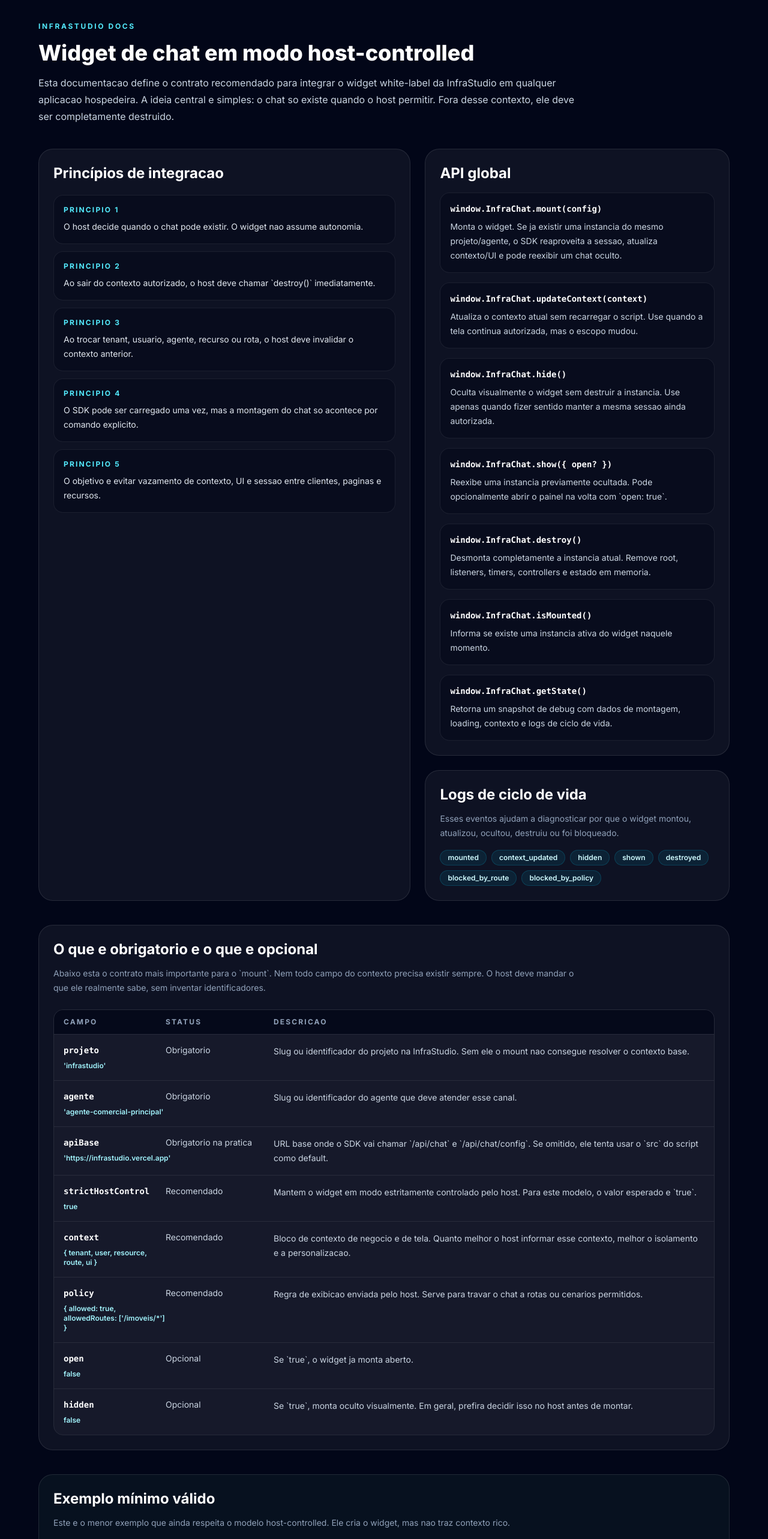
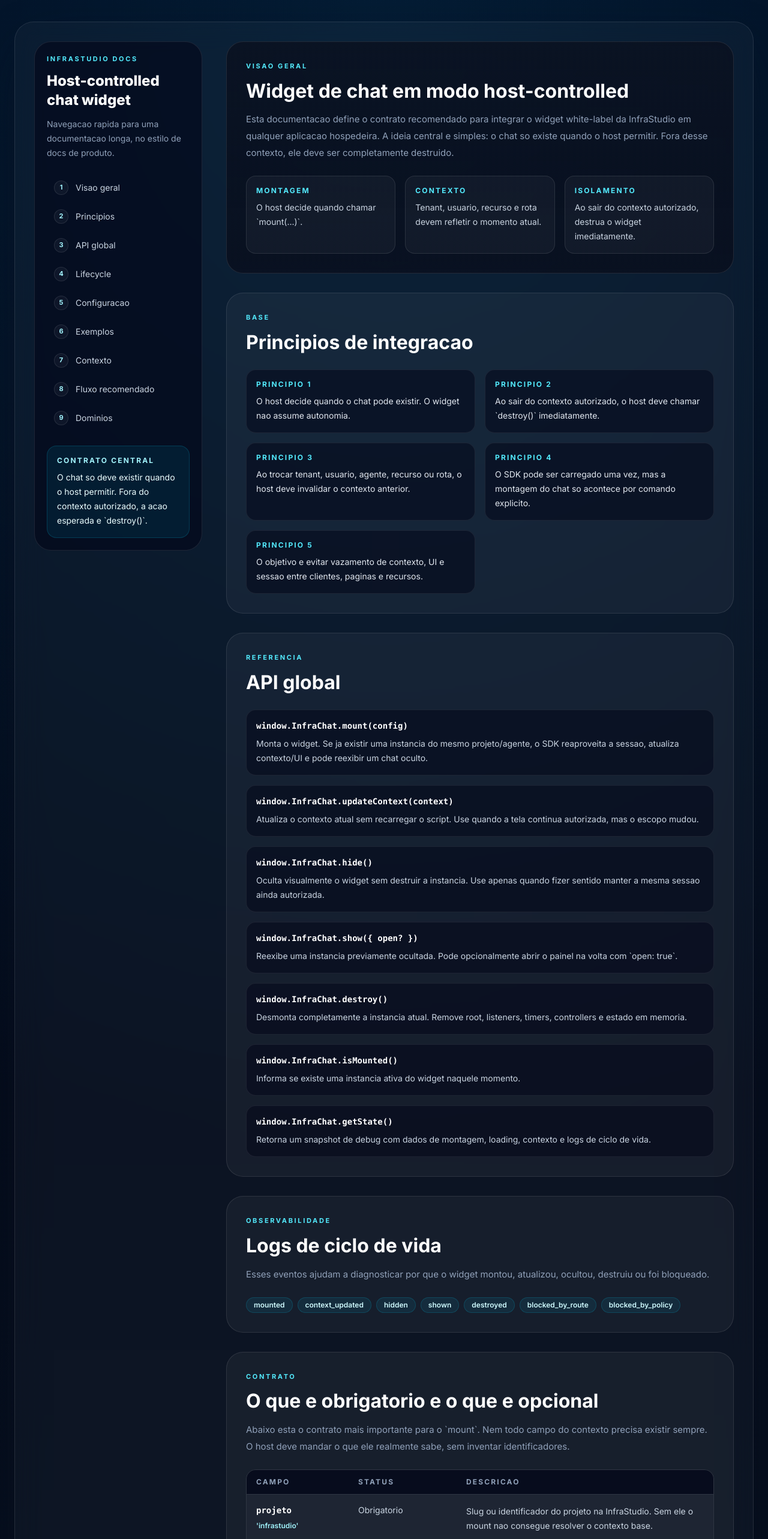
Before and after one commit to pitter775/InfraStudio, a Next.js app: page /docs/chat-widget-host-control in a window 1280 px wide. Shown: the part 20-2586 px from the top of the page at 60% size. Built offline with nearby package versions, Linux system fonts and the light colour scheme.

Commit message:
Redesign docs navigation layout

```diff
--- a/app/docs/chat-widget-host-control/page.tsx
+++ b/app/docs/chat-widget-host-control/page.tsx
@@ -273,6 +273,18 @@ const serviceExample = [
   "}",
 ].join("\n");
 
+const docSections = [
+  { id: "overview", label: "Visao geral" },
+  { id: "principles", label: "Principios" },
+  { id: "api", label: "API global" },
+  { id: "logs", label: "Lifecycle" },
+  { id: "config", label: "Configuracao" },
+  { id: "examples", label: "Exemplos" },
+  { id: "context", label: "Contexto" },
+  { id: "lifecycle-actions", label: "Fluxo recomendado" },
+  { id: "domains", label: "Dominios" },
+];
+
 function CodeBlock({ code }: { code: string }) {
   return (
     <pre className="overflow-x-auto rounded-2xl border border-white/10 bg-slate-950/70 p-4 text-xs leading-6 text-slate-200">
@@ -281,36 +293,108 @@ function CodeBlock({ code }: { code: string }) {
   );
 }
 
+function Section({
+  id,
+  eyebrow,
+  title,
+  description,
+  children,
+  className = "",
+}: {
+  id: string;
+  eyebrow?: string;
+  title: string;
+  description?: string;
+  children: React.ReactNode;
+  className?: string;
+}) {
+  return (
+    <section id={id} className={`scroll-mt-24 rounded-[28px] border border-white/10 bg-white/[0.045] p-6 md:p-8 ${className}`}>
+      {eyebrow ? <p className="text-[11px] font-bold uppercase tracking-[0.24em] text-cyan-300">{eyebrow}</p> : null}
+      <h2 className="mt-3 text-2xl font-bold text-white md:text-[2rem]">{title}</h2>
+      {description ? <p className="mt-3 max-w-4xl text-sm leading-7 text-slate-400 md:text-[15px]">{description}</p> : null}
+      <div className="mt-6">{children}</div>
+    </section>
+  );
+}
+
 export default function ChatWidgetHostControlDocsPage() {
   return (
-    <main className="min-h-screen bg-slate-950 px-6 py-14 text-slate-100">
-      <div className="mx-auto max-w-6xl">
-        <p className="text-xs font-bold uppercase tracking-[0.22em] text-cyan-300">InfraStudio Docs</p>
-        <h1 className="mt-4 text-4xl font-extrabold text-white">Widget de chat em modo host-controlled</h1>
-        <p className="mt-4 max-w-4xl text-base leading-7 text-slate-300">
-          Esta documentacao define o contrato recomendado para integrar o widget white-label da InfraStudio em qualquer aplicacao hospedeira. A ideia central e
-          simples: o chat so existe quando o host permitir. Fora desse contexto, ele deve ser completamente destruido.
+    <main className="min-h-screen bg-[radial-gradient(circle_at_top,rgba(14,165,233,0.14),transparent_24%),linear-gradient(180deg,#020617_0%,#07111f_42%,#020617_100%)] px-4 py-10 text-slate-100 md:px-6 md:py-14">
+      <div className="mx-auto max-w-7xl">
+        <div className="rounded-[32px] border border-white/10 bg-white/[0.03] p-6 shadow-[0_24px_80px_-34px_rgba(8,15,30,0.92)] backdrop-blur-xl md:p-8">
+          <div className="grid gap-10 lg:grid-cols-[260px_minmax(0,1fr)] xl:grid-cols-[280px_minmax(0,1fr)]">
+            <aside className="lg:sticky lg:top-6 lg:self-start">
+              <div className="rounded-[28px] border border-white/10 bg-slate-950/60 p-5">
+                <p className="text-[11px] font-bold uppercase tracking-[0.24em] text-cyan-300">InfraStudio Docs</p>
+                <h1 className="mt-3 text-2xl font-extrabold text-white">Host-controlled chat widget</h1>
+                <p className="mt-3 text-sm leading-6 text-slate-400">
+                  Navegacao rapida para uma documentacao longa, no estilo de docs de produto.
                 </p>
 
-        <section className="mt-10 grid gap-6 lg:grid-cols-[1.1fr_0.9fr]">
-          <div className="rounded-3xl border border-white/10 bg-white/5 p-6">
-            <h2 className="text-2xl font-bold text-white">Princípios de integracao</h2>
-            <div className="mt-5 space-y-3">
+                <nav className="mt-6 space-y-1">
+                  {docSections.map((section, index) => (
+                    <a
+                      key={section.id}
+                      href={`#${section.id}`}
+                      className="group flex items-center gap-3 rounded-2xl px-3 py-2.5 text-sm text-slate-300 transition-colors hover:bg-white/[0.06] hover:text-white"
+                    >
+                      <span className="inline-flex h-6 w-6 items-center justify-center rounded-full border border-white/10 bg-white/[0.04] text-[11px] font-bold text-cyan-200 group-hover:border-cyan-400/30 group-hover:bg-cyan-500/10">
+                        {index + 1}
+                      </span>
+                      <span>{section.label}</span>
+                    </a>
+                  ))}
+                </nav>
+
+                <div className="mt-6 rounded-2xl border border-cyan-500/20 bg-cyan-500/10 p-4">
+                  <p className="text-xs font-bold uppercase tracking-[0.18em] text-cyan-200">Contrato central</p>
+                  <p className="mt-2 text-sm leading-6 text-cyan-50">
+                    O chat so deve existir quando o host permitir. Fora do contexto autorizado, a acao esperada e `destroy()`.
+                  </p>
+                </div>
+              </div>
+            </aside>
+
+            <div className="min-w-0 space-y-8">
+              <Section
+                id="overview"
+                eyebrow="Visao geral"
+                title="Widget de chat em modo host-controlled"
+                description="Esta documentacao define o contrato recomendado para integrar o widget white-label da InfraStudio em qualquer aplicacao hospedeira. A ideia central e simples: o chat so existe quando o host permitir. Fora desse contexto, ele deve ser completamente destruido."
+                className="bg-[linear-gradient(180deg,rgba(8,15,30,0.86),rgba(6,10,24,0.74))]"
+              >
+                <div className="grid gap-4 md:grid-cols-3">
+                  <div className="rounded-2xl border border-white/10 bg-white/[0.04] p-4">
+                    <p className="text-xs font-bold uppercase tracking-[0.18em] text-cyan-300">Montagem</p>
+                    <p className="mt-2 text-sm leading-6 text-slate-300">O host decide quando chamar `mount(...)`.</p>
+                  </div>
+                  <div className="rounded-2xl border border-white/10 bg-white/[0.04] p-4">
+                    <p className="text-xs font-bold uppercase tracking-[0.18em] text-cyan-300">Contexto</p>
+                    <p className="mt-2 text-sm leading-6 text-slate-300">Tenant, usuario, recurso e rota devem refletir o momento atual.</p>
+                  </div>
+                  <div className="rounded-2xl border border-white/10 bg-white/[0.04] p-4">
+                    <p className="text-xs font-bold uppercase tracking-[0.18em] text-cyan-300">Isolamento</p>
+                    <p className="mt-2 text-sm leading-6 text-slate-300">Ao sair do contexto autorizado, destrua o widget imediatamente.</p>
+                  </div>
+                </div>
+              </Section>
+
+              <Section id="principles" eyebrow="Base" title="Principios de integracao">
+                <div className="grid gap-4 md:grid-cols-2">
                   {integrationPrinciples.map((item, index) => (
-                <div key={item} className="rounded-2xl border border-white/8 bg-slate-950/50 px-4 py-4">
+                    <div key={item} className="rounded-2xl border border-white/8 bg-slate-950/55 px-4 py-4">
                       <p className="text-xs font-bold uppercase tracking-[0.18em] text-cyan-300">Principio {index + 1}</p>
                       <p className="mt-2 text-sm leading-6 text-slate-200">{item}</p>
                     </div>
                   ))}
                 </div>
-          </div>
+              </Section>
 
-          <div className="space-y-6">
-            <div className="rounded-3xl border border-white/10 bg-white/5 p-6">
-              <h2 className="text-2xl font-bold text-white">API global</h2>
-              <div className="mt-4 space-y-4">
+              <Section id="api" eyebrow="Referencia" title="API global">
+                <div className="space-y-4">
                   {apiReference.map((item) => (
-                  <div key={item.name} className="rounded-2xl border border-white/8 bg-slate-950/50 p-4">
+                    <div key={item.name} className="rounded-2xl border border-white/8 bg-slate-950/55 p-4">
                       <p className="text-sm font-bold text-white">
                         <code>{item.name}</code>
                       </p>
@@ -318,94 +402,112 @@ export default function ChatWidgetHostControlDocsPage() {
                     </div>
                   ))}
                 </div>
-            </div>
+              </Section>
 
-            <div className="rounded-3xl border border-white/10 bg-white/5 p-6">
-              <h2 className="text-2xl font-bold text-white">Logs de ciclo de vida</h2>
-              <p className="mt-3 text-sm leading-6 text-slate-400">
-                Esses eventos ajudam a diagnosticar por que o widget montou, atualizou, ocultou, destruiu ou foi bloqueado.
-              </p>
-              <div className="mt-4 flex flex-wrap gap-2">
+              <Section
+                id="logs"
+                eyebrow="Observabilidade"
+                title="Logs de ciclo de vida"
+                description="Esses eventos ajudam a diagnosticar por que o widget montou, atualizou, ocultou, destruiu ou foi bloqueado."
+              >
+                <div className="flex flex-wrap gap-2">
                   {lifecycleEvents.map((item) => (
                     <span key={item} className="rounded-full border border-cyan-500/20 bg-cyan-500/10 px-3 py-1 text-xs font-semibold text-cyan-100">
                       {item}
                     </span>
                   ))}
                 </div>
-            </div>
-          </div>
-        </section>
+              </Section>
 
-        <section className="mt-10 rounded-3xl border border-white/10 bg-white/5 p-6">
-          <h2 className="text-2xl font-bold text-white">O que e obrigatorio e o que e opcional</h2>
-          <p className="mt-3 max-w-4xl text-sm leading-6 text-slate-400">
-            Abaixo esta o contrato mais importante para o `mount`. Nem todo campo do contexto precisa existir sempre. O host deve mandar o que ele realmente sabe,
-            sem inventar identificadores.
-          </p>
-
-          <div className="mt-6 overflow-hidden rounded-2xl border border-white/10">
-            <div className="grid grid-cols-[170px_180px_minmax(0,1fr)] bg-slate-950/70 px-4 py-3 text-xs font-bold uppercase tracking-[0.18em] text-slate-400">
+              <Section
+                id="config"
+                eyebrow="Contrato"
+                title="O que e obrigatorio e o que e opcional"
+                description="Abaixo esta o contrato mais importante para o `mount`. Nem todo campo do contexto precisa existir sempre. O host deve mandar o que ele realmente sabe, sem inventar identificadores."
+              >
+                <div className="overflow-hidden rounded-2xl border border-white/10">
+                  <div className="hidden grid-cols-[170px_180px_minmax(0,1fr)] bg-slate-950/70 px-4 py-3 text-xs font-bold uppercase tracking-[0.18em] text-slate-400 md:grid">
                     <div>Campo</div>
                     <div>Status</div>
                     <div>Descricao</div>
                   </div>
                   {configTable.map((row) => (
-              <div key={row.field} className="grid grid-cols-[170px_180px_minmax(0,1fr)] border-t border-white/8 bg-white/[0.03] px-4 py-4 text-sm">
+                    <div key={row.field} className="border-t border-white/8 bg-white/[0.03] px-4 py-4 text-sm md:grid md:grid-cols-[170px_180px_minmax(0,1fr)] md:gap-0">
                       <div className="font-semibold text-white">
+                        <p className="text-[11px] font-bold uppercase tracking-[0.18em] text-slate-500 md:hidden">Campo</p>
                         <code>{row.field}</code>
                         <p className="mt-2 text-xs text-cyan-200">{row.example}</p>
                       </div>
-                <div className="pr-4 text-slate-300">{row.required}</div>
-                <div className="leading-6 text-slate-300">{row.description}</div>
+                      <div className="mt-4 pr-4 text-slate-300 md:mt-0">
+                        <p className="text-[11px] font-bold uppercase tracking-[0.18em] text-slate-500 md:hidden">Status</p>
+                        {row.required}
+                      </div>
+                      <div className="mt-4 leading-6 text-slate-300 md:mt-0">
+                        <p className="text-[11px] font-bold uppercase tracking-[0.18em] text-slate-500 md:hidden">Descricao</p>
+                        {row.description}
+                      </div>
                     </div>
                   ))}
                 </div>
-        </section>
+              </Section>
 
-        <section className="mt-10 rounded-3xl border border-white/10 bg-[#07111f] p-6">
-          <h2 className="text-2xl font-bold text-white">Exemplo mínimo válido</h2>
-          <p className="mt-3 text-sm leading-6 text-slate-400">
+              <Section
+                id="examples"
+                eyebrow="Implementacao"
+                title="Exemplos principais"
+                description="Comece pelo minimo valido e avance para o exemplo completo quando quiser contexto, branding e regras de exibicao."
+                className="bg-[linear-gradient(180deg,rgba(8,17,31,0.94),rgba(6,12,24,0.84))]"
+              >
+                <div className="space-y-8">
+                  <div>
+                    <h3 className="text-lg font-bold text-white">Exemplo minimo valido</h3>
+                    <p className="mt-2 text-sm leading-6 text-slate-400">
                       Este e o menor exemplo que ainda respeita o modelo host-controlled. Ele cria o widget, mas nao traz contexto rico.
                     </p>
-          <div className="mt-5">
+                    <div className="mt-4">
                       <CodeBlock code={minimalExample} />
                     </div>
-        </section>
+                  </div>
 
-        <section className="mt-10 rounded-3xl border border-white/10 bg-[#07111f] p-6">
-          <h2 className="text-2xl font-bold text-white">Exemplo prático recomendado</h2>
-          <p className="mt-3 text-sm leading-6 text-slate-400">
+                  <div>
+                    <h3 className="text-lg font-bold text-white">Exemplo pratico recomendado</h3>
+                    <p className="mt-2 text-sm leading-6 text-slate-400">
                       Este exemplo cobre rota autorizada, unlock, tenant, usuario, recurso, personalizacao visual e destruicao fora do contexto permitido.
                     </p>
-          <div className="mt-5">
+                    <div className="mt-4">
                       <CodeBlock code={practicalExample} />
                     </div>
+                  </div>
 
-          <h3 className="mt-8 text-lg font-bold text-white">Atualizando o contexto sem recarregar o script</h3>
-          <p className="mt-2 text-sm leading-6 text-slate-400">
-            Use isso quando a tela continua autorizada, mas o recurso ou o usuario mudou.
-          </p>
+                  <div className="grid gap-6 xl:grid-cols-2">
+                    <div>
+                      <h3 className="text-lg font-bold text-white">Atualizando o contexto</h3>
+                      <p className="mt-2 text-sm leading-6 text-slate-400">Use isso quando a tela continua autorizada, mas o recurso ou o usuario mudou.</p>
                       <div className="mt-4">
                         <CodeBlock code={updateExample} />
                       </div>
+                    </div>
 
-          <h3 className="mt-8 text-lg font-bold text-white">Ocultando e exibindo novamente</h3>
+                    <div>
+                      <h3 className="text-lg font-bold text-white">Ocultando e exibindo novamente</h3>
                       <p className="mt-2 text-sm leading-6 text-slate-400">
                         `hide()` some com o widget, mas preserva a sessao em memoria. Para voltar, use `show()` ou monte outra vez com o mesmo projeto e agente.
                       </p>
                       <div className="mt-4">
                         <CodeBlock code={showExample} />
                       </div>
-        </section>
+                    </div>
+                  </div>
+                </div>
+              </Section>
 
-        <section className="mt-10 rounded-3xl border border-white/10 bg-white/5 p-6">
-          <h2 className="text-2xl font-bold text-white">O que significa cada campo</h2>
-          <p className="mt-3 max-w-4xl text-sm leading-6 text-slate-400">
-            O host pode adaptar os nomes internos do seu dominio, mas a semantica recomendada e esta: informar quem e o tenant, quem e o usuario, qual e o
-            recurso da tela, em qual rota esta e qual politica permite a existencia do chat.
-          </p>
-
-          <div className="mt-6 grid gap-4 md:grid-cols-2">
+              <Section
+                id="context"
+                eyebrow="Semantica"
+                title="O que significa cada campo"
+                description="O host pode adaptar os nomes internos do seu dominio, mas a semantica recomendada e esta: informar quem e o tenant, quem e o usuario, qual e o recurso da tela, em qual rota esta e qual politica permite a existencia do chat."
+              >
+                <div className="grid gap-4 md:grid-cols-2">
                   {contextFields.map((field) => (
                     <div key={field.name} className="rounded-2xl border border-white/8 bg-slate-950/50 p-4">
                       <div className="flex flex-wrap items-center justify-between gap-3">
@@ -432,48 +534,50 @@ export default function ChatWidgetHostControlDocsPage() {
                 <div className="mt-6 rounded-2xl border border-cyan-500/20 bg-cyan-500/10 p-4 text-sm leading-6 text-cyan-50">
                   <p className="font-semibold text-white">Sobre `resource`</p>
                   <p className="mt-2">
-              `resource` nao significa necessariamente "imovel". Ele significa "o recurso principal da pagina atual". Se o cliente for imobiliaria, costuma ser
-              um imovel. Se for e-commerce, pode ser um produto. Se for oficina, pode ser um veiculo. Se for SaaS, pode ser uma assinatura, ticket ou projeto.
+                    `resource` nao significa necessariamente "imovel". Ele significa "o recurso principal da pagina atual". Se o cliente for imobiliaria, costuma ser um imovel. Se for e-commerce, pode ser um produto. Se for oficina, pode ser um veiculo. Se for SaaS, pode ser uma assinatura, ticket ou projeto.
                   </p>
                   <p className="mt-2">
-              O mais importante e que, ao trocar esse recurso, o host atualize ou destrua o chat. Esse e um dos pontos mais sensiveis para evitar vazamento de
-              contexto entre uma tela e outra.
+                    O mais importante e que, ao trocar esse recurso, o host atualize ou destrua o chat. Esse e um dos pontos mais sensiveis para evitar vazamento de contexto entre uma tela e outra.
                   </p>
                 </div>
 
                 <div className="mt-6 rounded-2xl border border-amber-500/20 bg-amber-500/10 p-4 text-sm leading-6 text-amber-50">
                   <p className="font-semibold text-white">Sobre `user.id`</p>
                   <p className="mt-2">
-              `user.id` nao e obrigatorio. Se o host conhece a identidade da pessoa, ele deve enviar. Se ainda nao conhece, pode omitir `user` inteiro ou mandar
-              apenas dados parciais, como `tipo`, `origem` ou `segmento`.
+                    `user.id` nao e obrigatorio. Se o host conhece a identidade da pessoa, ele deve enviar. Se ainda nao conhece, pode omitir `user` inteiro ou mandar apenas dados parciais, como `tipo`, `origem` ou `segmento`.
                   </p>
                   <p className="mt-2">Nao invente IDs apenas para preencher o campo. Use somente identificadores reais e confiaveis do sistema hospedeiro.</p>
                 </div>
-        </section>
+              </Section>
 
-        <section className="mt-10 rounded-3xl border border-white/10 bg-white/5 p-6">
-          <h2 className="text-2xl font-bold text-white">Quando usar `updateContext` e quando destruir</h2>
-          <div className="mt-6 overflow-hidden rounded-2xl border border-white/10">
-            <div className="grid grid-cols-[minmax(0,1fr)_minmax(0,1fr)] bg-slate-950/70 px-4 py-3 text-xs font-bold uppercase tracking-[0.18em] text-slate-400">
+              <Section id="lifecycle-actions" eyebrow="Operacao" title="Quando usar `updateContext` e quando destruir">
+                <div className="overflow-hidden rounded-2xl border border-white/10">
+                  <div className="hidden grid-cols-[minmax(0,1fr)_minmax(0,1fr)] bg-slate-950/70 px-4 py-3 text-xs font-bold uppercase tracking-[0.18em] text-slate-400 md:grid">
                     <div>Situacao</div>
                     <div>Acao recomendada</div>
                   </div>
                   {lifecycleActions.map((row) => (
-              <div key={row.situation} className="grid grid-cols-[minmax(0,1fr)_minmax(0,1fr)] border-t border-white/8 bg-white/[0.03] px-4 py-4 text-sm">
-                <div className="pr-4 leading-6 text-white">{row.situation}</div>
-                <div className="leading-6 text-slate-300">{row.action}</div>
+                    <div key={row.situation} className="border-t border-white/8 bg-white/[0.03] px-4 py-4 text-sm md:grid md:grid-cols-[minmax(0,1fr)_minmax(0,1fr)]">
+                      <div className="pr-4 leading-6 text-white">
+                        <p className="text-[11px] font-bold uppercase tracking-[0.18em] text-slate-500 md:hidden">Situacao</p>
+                        {row.situation}
+                      </div>
+                      <div className="mt-3 leading-6 text-slate-300 md:mt-0">
+                        <p className="text-[11px] font-bold uppercase tracking-[0.18em] text-slate-500 md:hidden">Acao</p>
+                        {row.action}
+                      </div>
                     </div>
                   ))}
                 </div>
-        </section>
+              </Section>
 
-        <section className="mt-10 rounded-3xl border border-white/10 bg-white/5 p-6">
-          <h2 className="text-2xl font-bold text-white">Exemplos por dominio</h2>
-          <p className="mt-3 text-sm leading-6 text-slate-400">
-            O formato do contexto e sempre o mesmo, mas o significado de `resource` muda de acordo com o negocio do cliente.
-          </p>
-
-          <div className="mt-6 grid gap-6 lg:grid-cols-3">
+              <Section
+                id="domains"
+                eyebrow="Adaptacao"
+                title="Exemplos por dominio"
+                description="O formato do contexto e sempre o mesmo, mas o significado de `resource` muda de acordo com o negocio do cliente."
+              >
+                <div className="grid gap-6 lg:grid-cols-3">
                   <div className="rounded-2xl border border-white/8 bg-slate-950/50 p-4">
                     <h3 className="text-lg font-bold text-white">Imobiliaria</h3>
                     <p className="mt-2 text-sm leading-6 text-slate-400">O recurso principal costuma ser o imovel.</p>
@@ -498,7 +602,10 @@ export default function ChatWidgetHostControlDocsPage() {
                     </div>
                   </div>
                 </div>
-        </section>
+              </Section>
+            </div>
+          </div>
+        </div>
       </div>
     </main>
   );
```
Lines whose indentation alone changed are shown as unchanged.
